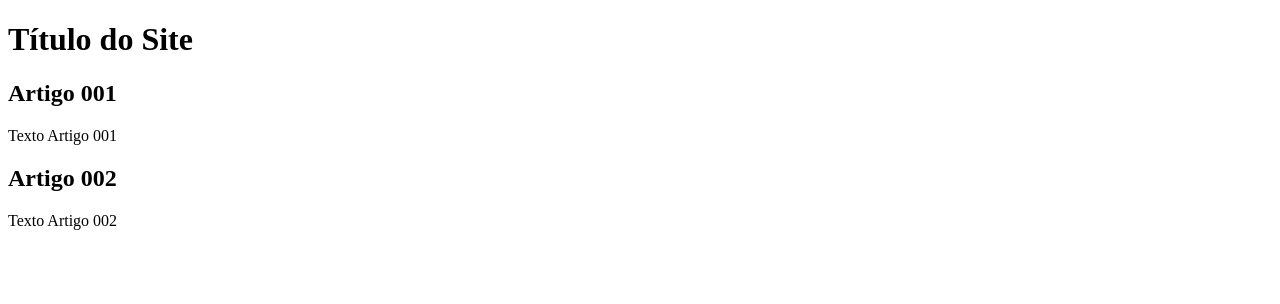
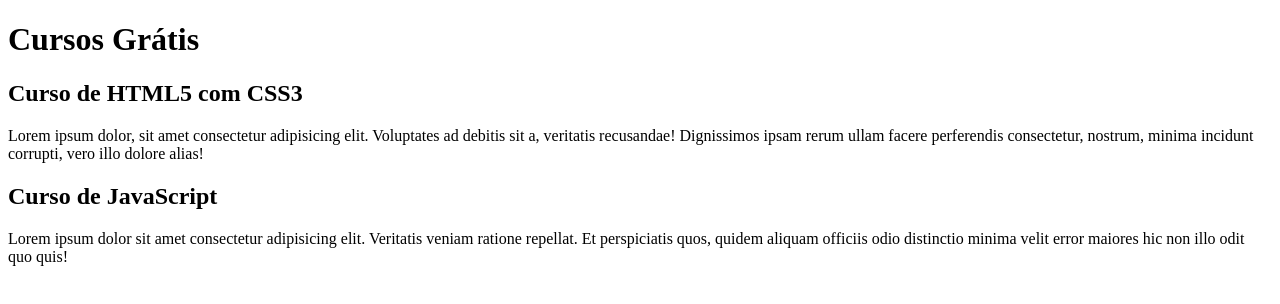
Before and after one commit to PauloAdolpho/projeto-site, a plain HTML site: page index.html in a window 1280 px wide. Drawn offline with Linux system fonts and the light colour scheme.

Commit message:
comecei a escrever o conteúdo

```diff
--- a/index.html
+++ b/index.html
@@ -8,15 +8,15 @@
 <body>
     <main>
         <header>
-            <h1>Título do Site</h1>
+            <h1>Cursos Grátis</h1>
         </header>
         <article>
-            <h2>Artigo 001</h2>
-            <p>Texto Artigo 001</p>
+            <h2>Curso de HTML5 com CSS3</h2>
+            <p>Lorem ipsum dolor, sit amet consectetur adipisicing elit. Voluptates ad debitis sit a, veritatis recusandae! Dignissimos ipsam rerum ullam facere perferendis consectetur, nostrum, minima incidunt corrupti, vero illo dolore alias!</p>
         </article>
         <article>
-            <h2>Artigo 002</h2>
-            <p>Texto Artigo 002</p>
+            <h2>Curso de JavaScript</h2>
+            <p>Lorem ipsum dolor sit amet consectetur adipisicing elit. Veritatis veniam ratione repellat. Et perspiciatis quos, quidem aliquam officiis odio distinctio minima velit error maiores hic non illo odit quo quis!</p>
         </article>
     </main>
 </body>
```
